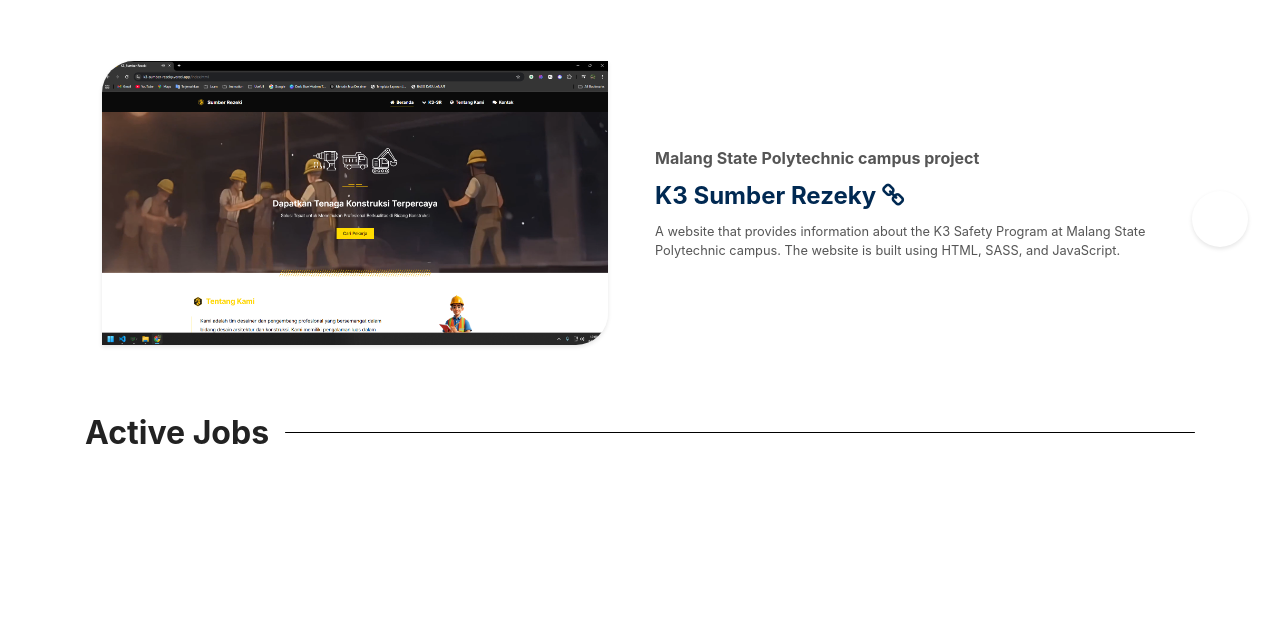
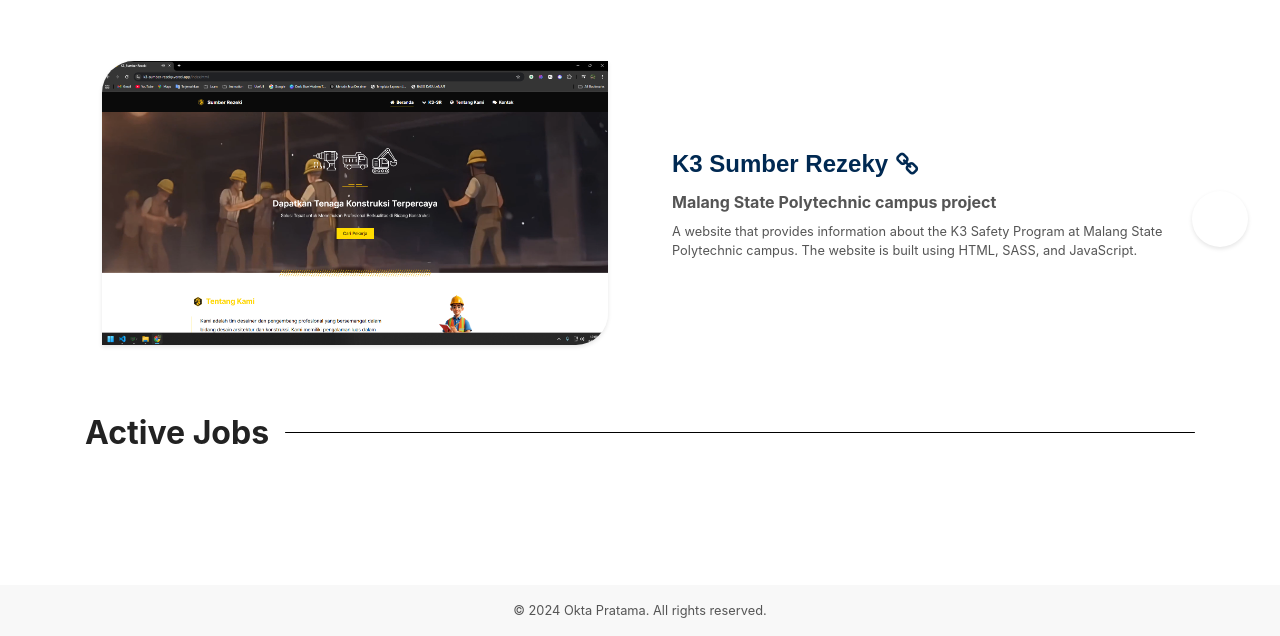
Before and after one commit to Okta-Pratama/Okta-Pratama.github.io, a plain HTML site: page index.html in a window 1280 px wide. Shown: the part 521-1157 px from the top of the page. Before the commit the page ends 1074 px from the top, so only its background shows below. Drawn offline with nearby package versions, Linux system fonts and the light colour scheme.

Commit message:
new section

```diff
--- a/index.html
+++ b/index.html
@@ -71,8 +71,8 @@
           <img src="img/jobs1.png" alt="">
           </div>
           <div class="col-lg-6 jobs-right">
+            <div class="jobs-link"><a href="https://k3-sumber-rezeky.vercel.app/">K3 Sumber Rezeky <i class="fa fa-link"></i></a></div>
             <div class="jobs-title">Malang State Polytechnic campus project</div>
-            <div class="jobs-link"><a href="https://k3-sumber-rezeky.vercel.app/">K3 Sumber Rezeky <i class="fa fa-link"></i></a></div>
             <div class="jobs-description">A website that provides information about the K3 Safety Program at Malang State Polytechnic campus. The website is built using HTML, SASS, and JavaScript.</div>
         </div>
 
@@ -89,6 +89,16 @@
     </div>
   </section>
 
+  <section class="social-media">
+
+  </section>
+
+
+  <footer class="footer">
+    <div class="container container-footer">
+      <div class="footer-copyright">© 2024 Okta Pratama. All rights reserved.</div>
+    </div>
+  </footer>
 
   <script src="script.js"></script>
 </body>
--- a/style.css
+++ b/style.css
@@ -254,6 +254,7 @@
     flex-direction: column;
     gap: 0.5rem;
     justify-content: center;
+    padding: 0 2rem;
 }
 
 .jobs-history .jobs-title {
@@ -262,11 +263,16 @@
     color: #555555;
 }
 .jobs-history .jobs-link a {
+    display: flex;
+    align-items: center;
+    gap: 0.5rem;
+    align-items: center;
     font-size: 1.5rem;
     font-weight: bold;
     color: #002952;
     text-decoration: none;
     transition: all 0.3s linear;
+    font-family: Arial, Helvetica, sans-serif;
 }
 .jobs-history .jobs-link a:hover {
     font-size: 1.5rem;
@@ -279,3 +285,24 @@
     font-size: 0.8rem;
     color: #555555;
 }
+
+
+/* -------------- footer -------------  */
+
+.footer {
+    background-color: #f8f8f8;
+    padding: 1rem 0;
+    text-align: center;
+    margin-top: 2rem;
+}
+
+.footer .container-footer {
+    display: flex;
+    justify-content: center;
+    align-items: center;
+}
+
+.footer .footer-copyright {
+    font-size: 0.8rem;
+    color: #555555;
+}
```
